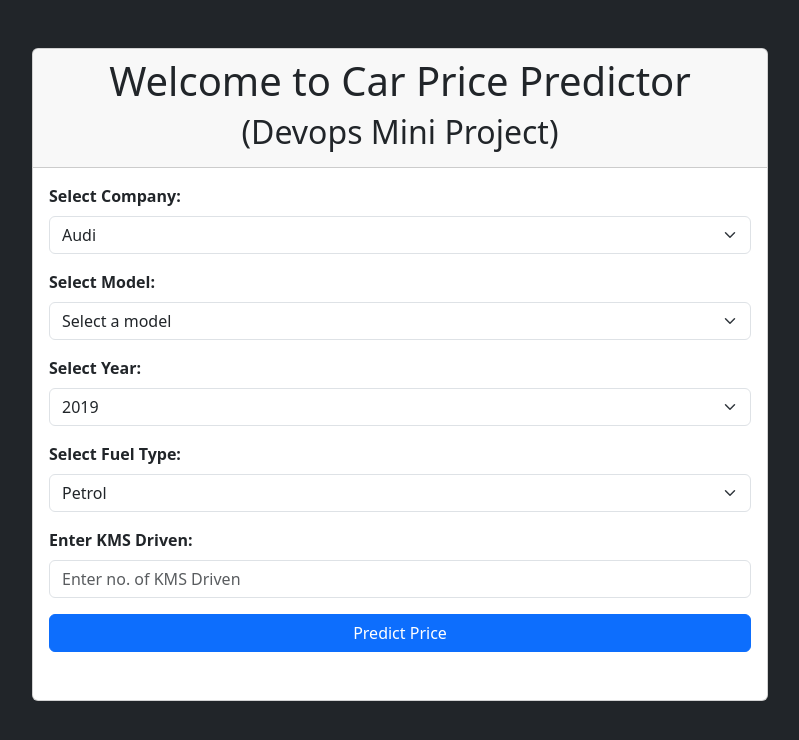
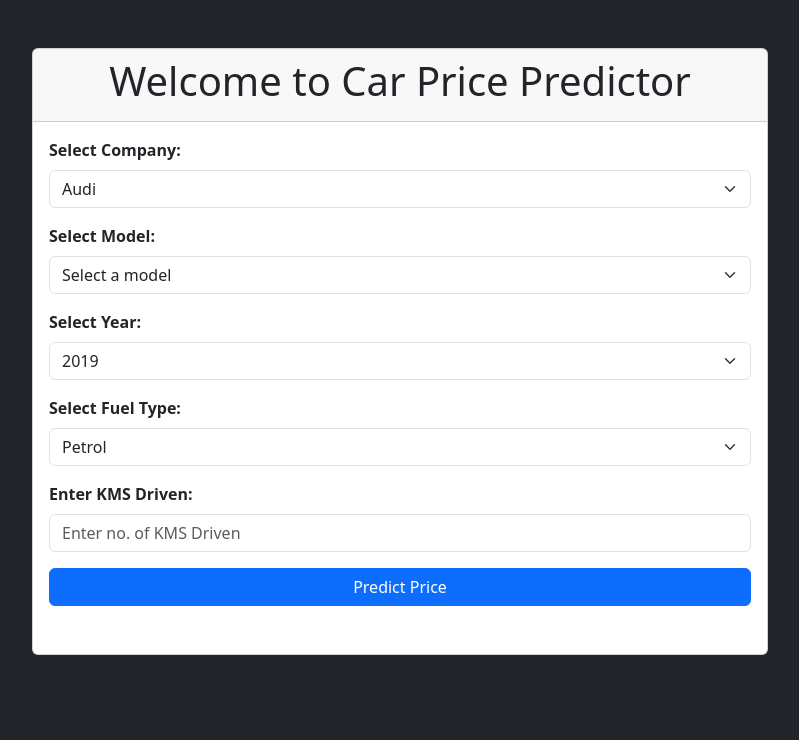
Before and after one commit to JxSH-07/Devops-MiniProject, a Flask app: page / in a window 1280 px wide. Shown: the top 740 px of the page, without its empty margins (240-1039 px from the left). Run offline with Flask 3, Linux system fonts and the light colour scheme; parts of the project's set-up code (start-up, migrations or seed data) failed here and were passed over.

Commit message:
Changing Text again

```diff
--- a/templates/index.html
+++ b/templates/index.html
@@ -14,7 +14,6 @@
                 <div class="card">
                     <div class="card-header text-center">
                         <h1>Welcome to Car Price Predictor</h1>
-                        <h2>(Devops Mini Project)</h2>
                     </div>
                     <div class="card-body">
                         <form method="post" action="/predict" accept-charset="utf-8">
```
